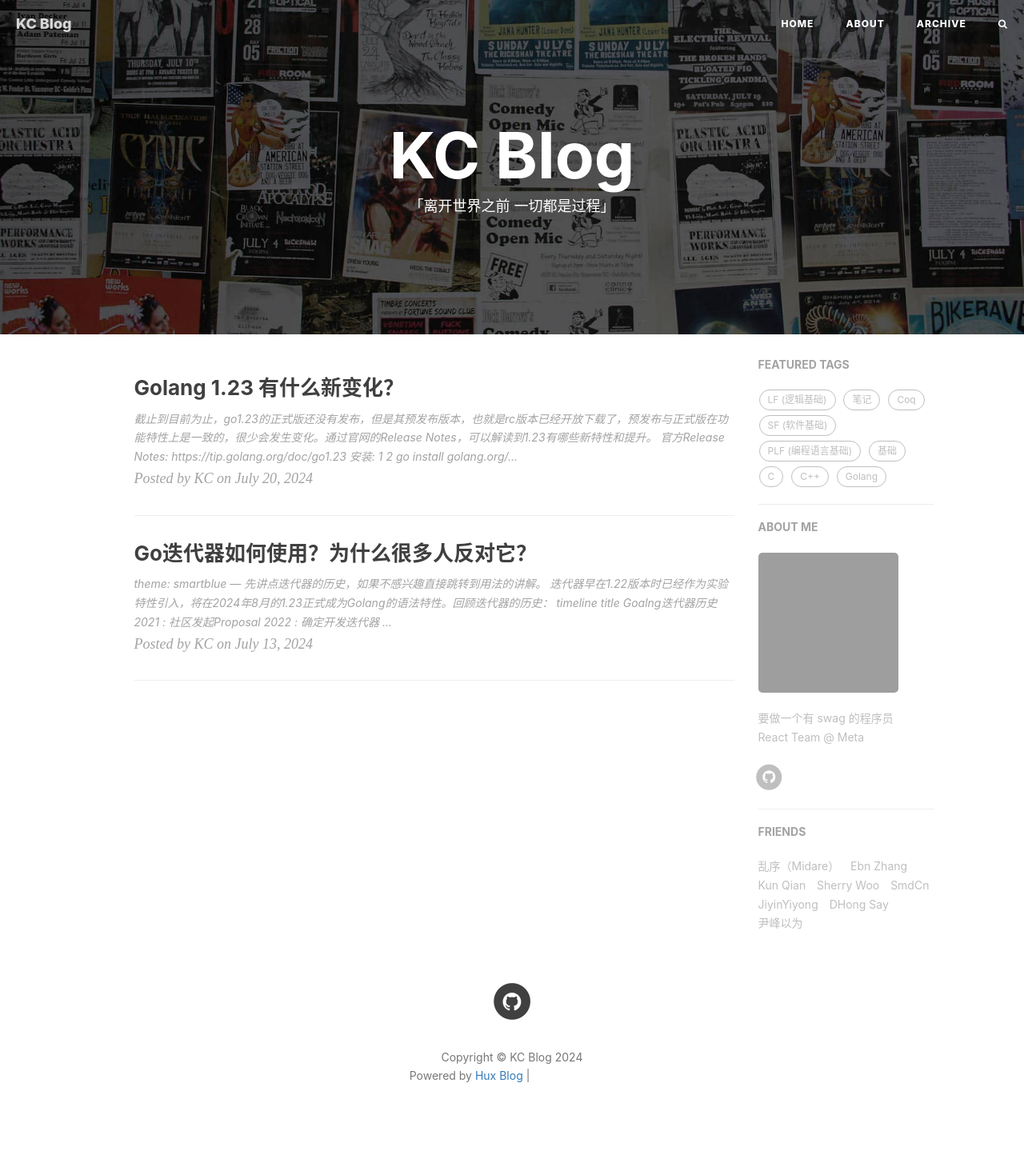
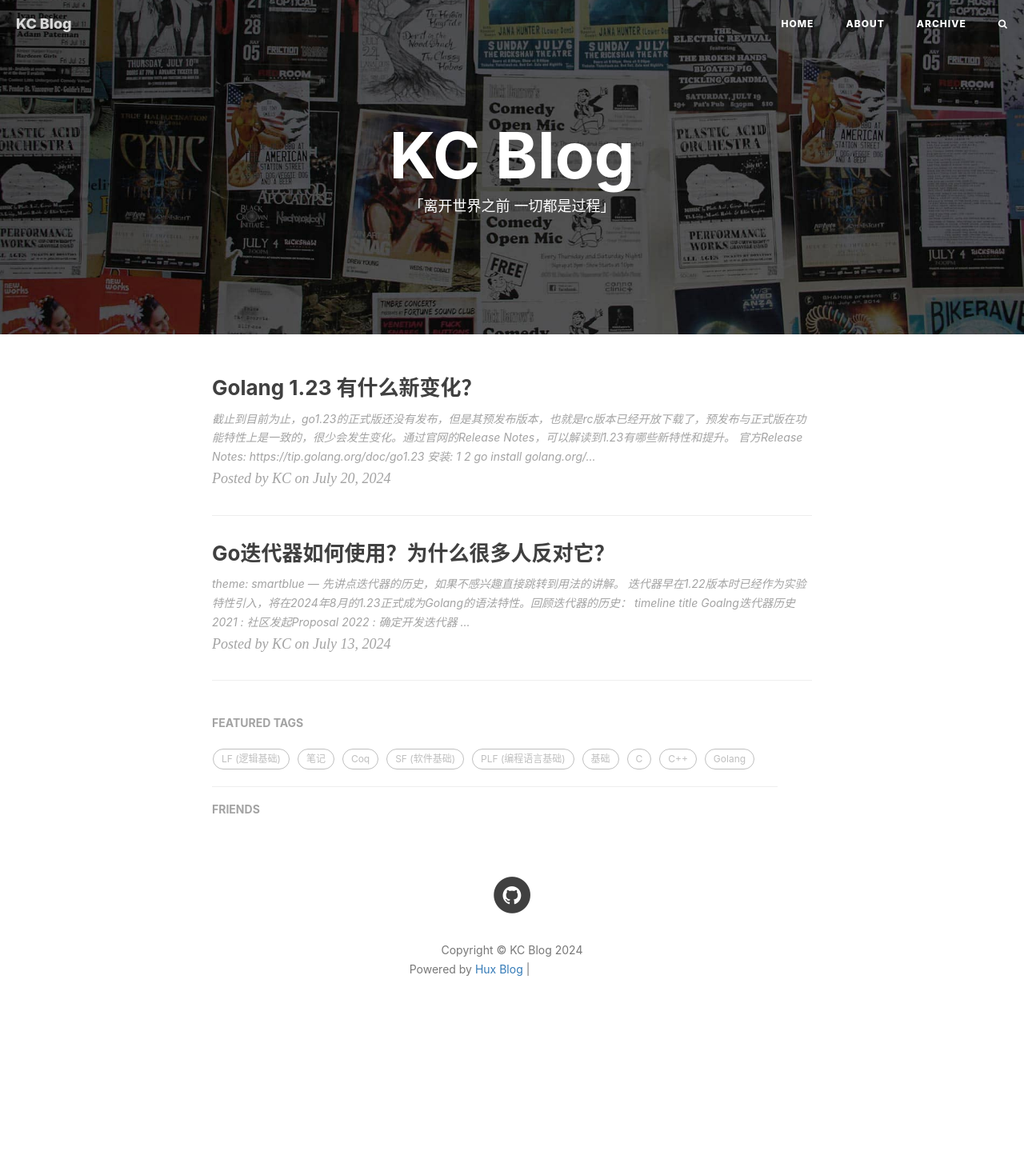
Before and after one commit to jin06/jin06.github.io, a Jekyll site: the page built from index.html, in a window 1280 px wide. Shown: the whole page at 80% size. Built offline with Jekyll 4.4.1, drawn with Linux system fonts in a browser that asks for light colours; nearby versions of some CDN libraries; the list of posts is cut into pages by our own code; comment, search, counter and statistics services are not loaded; after the commit the page ends 1316 px from its top, so only the background shows below that; grey boxes are pictures that could not be loaded.

Commit message:
remove sidebar

```diff
--- a/_config.yml
+++ b/_config.yml
@@ -70,7 +70,7 @@ ga_track_id: "UA-49627206-1" # Format: UA-xxxxxx-xx
 ga_domain: huangxuan.me
 
 # Sidebar settings
-sidebar: true # whether or not using Sidebar.
+sidebar: false # whether or not using Sidebar.
 sidebar-about-description: "要做一个有 swag 的程序员 <br> React Team @ Meta"
 sidebar-avatar: https://github.com/Huxpro.png # use absolute URL, seeing it's used in both `/` and `/about/`
 
@@ -88,12 +88,4 @@ page-mathjax: false
 # Friends
 friends:
   [
-    { title: "乱序（Midare）", href: "http://mida.re/" },
-    { title: "Ebn Zhang", href: "https://ebnbin.dev/" },
-    { title: "Kun Qian", href: "http://kunq.me" },
-    { title: "Sherry Woo", href: "https://sherrywoo.me/" },
-    { title: "SmdCn", href: "http://blog.smdcn.net" },
-    { title: "JiyinYiyong", href: "http://tiye.me/" },
-    { title: "DHong Say", href: "http://dhong.co" },
-    { title: "尹峰以为", href: "http://ingf.github.io/" },
   ]
```
